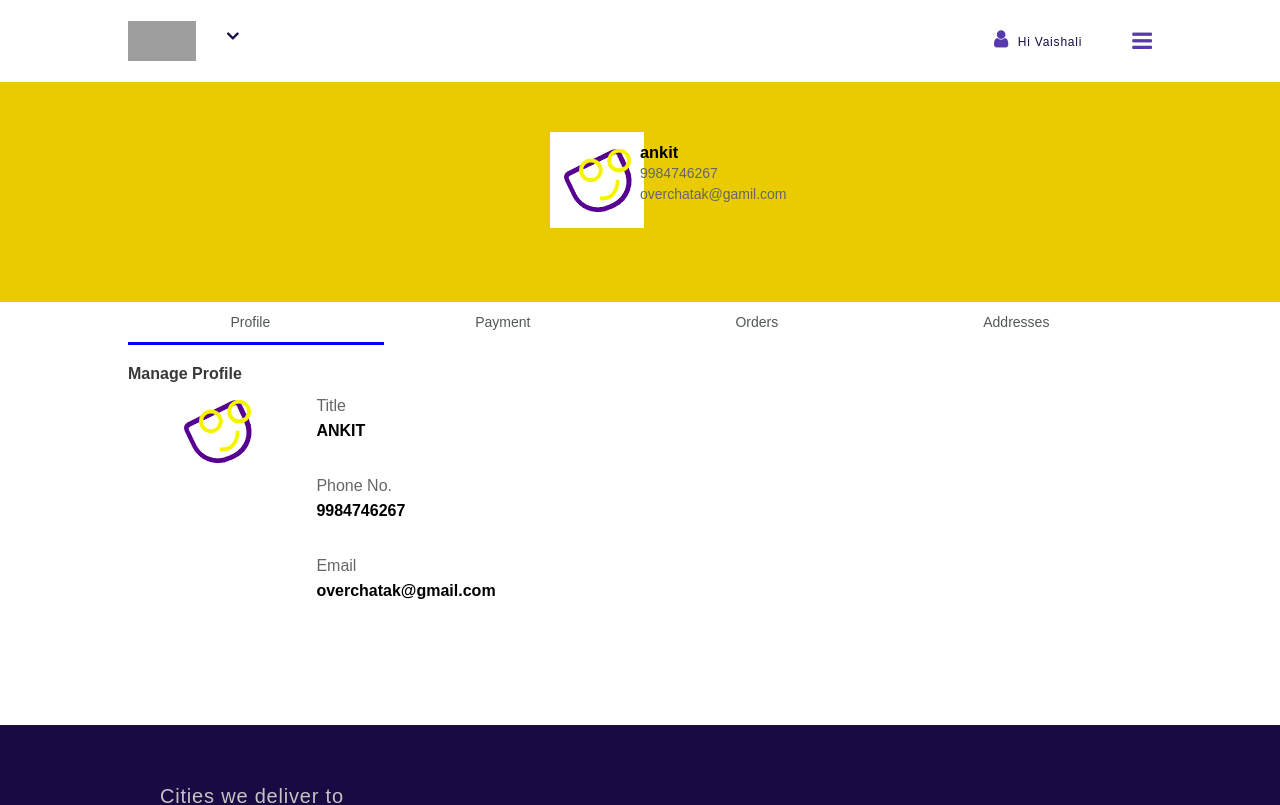
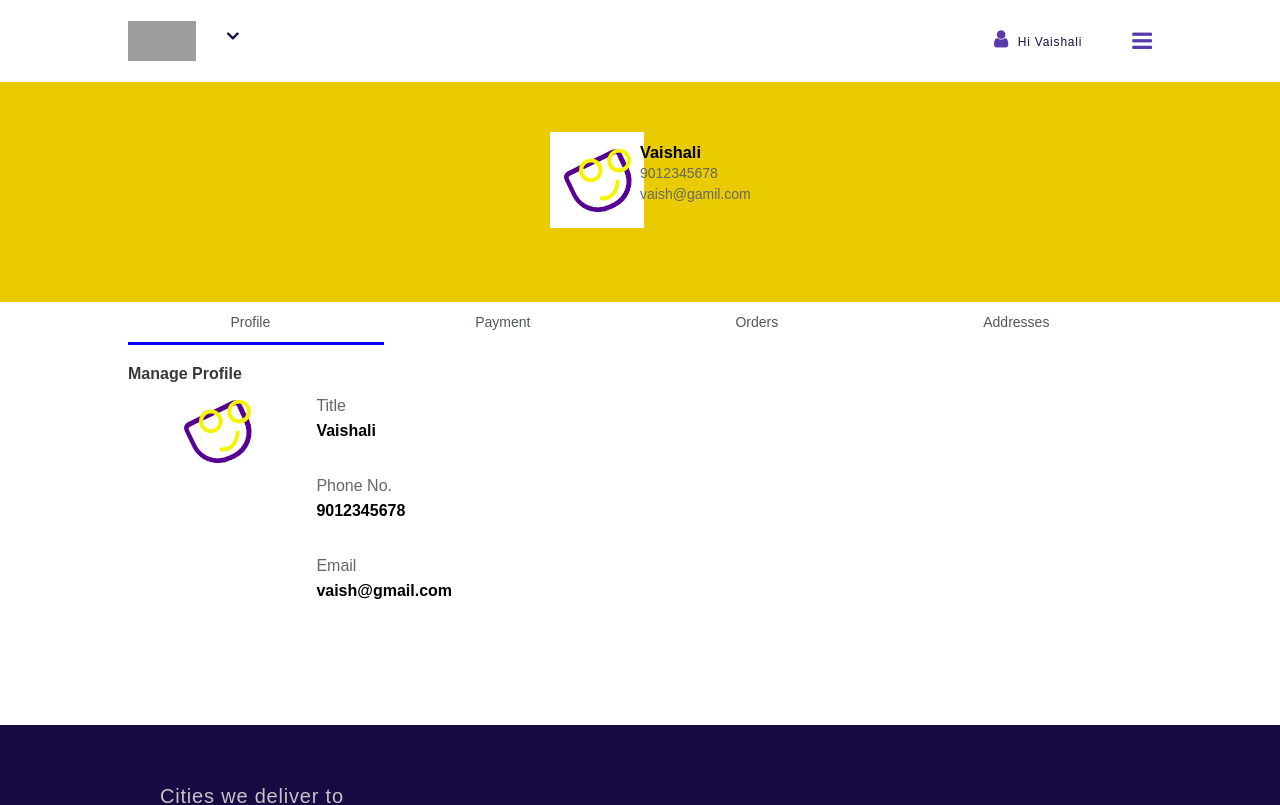
Before and after one commit to V-bhoy/Fasoos-Clone, a plain HTML site: page c3 FASSOOS PROJECT/profile.html in a window 1280 px wide. Shown: the top 805 px of the page. Drawn offline with Linux system fonts and the light colour scheme; grey boxes are pictures that could not be loaded.

Commit message:
updated flow

```diff
--- a/c3 FASSOOS PROJECT/profile.html
+++ b/c3 FASSOOS PROJECT/profile.html
@@ -142,9 +142,9 @@
           <img src="./pics/logodivimp.jpeg" alt="logo" >
         </div>
         <div id="profile_details">
-          <h3>ankit</h3>
-          <p>9984746267</p>
-          <p>overchatak@gamil.com</p>
+          <h3>Vaishali</h3>
+          <p>9012345678</p>
+          <p>vaish@gamil.com</p>
         </div>
       </div>
     </div>
@@ -170,15 +170,15 @@
       <div id="inner_profile">
         <div id="name">
           <p>Title</p>
-          <h4>ANKIT</h4>
+          <h4>Vaishali</h4>
         </div>
         <div id="phoneno">
           <p>Phone No.</p>
-          <h4>9984746267</h4>
+          <h4>9012345678</h4>
         </div>
         <div id="email">
           <p>Email</p>
-          <h4>overchatak@gmail.com</h4>
+          <h4>vaish@gmail.com</h4>
         </div>
       </div>
     </div>
```
Also changed, not shown: c3 FASSOOS PROJECT/addresses.html (+3 -3 lines), c3 FASSOOS PROJECT/orders.html (+3 -3 lines), c3 FASSOOS PROJECT/payments.html (+3 -3 lines), payment.html (+1 -1 lines).
